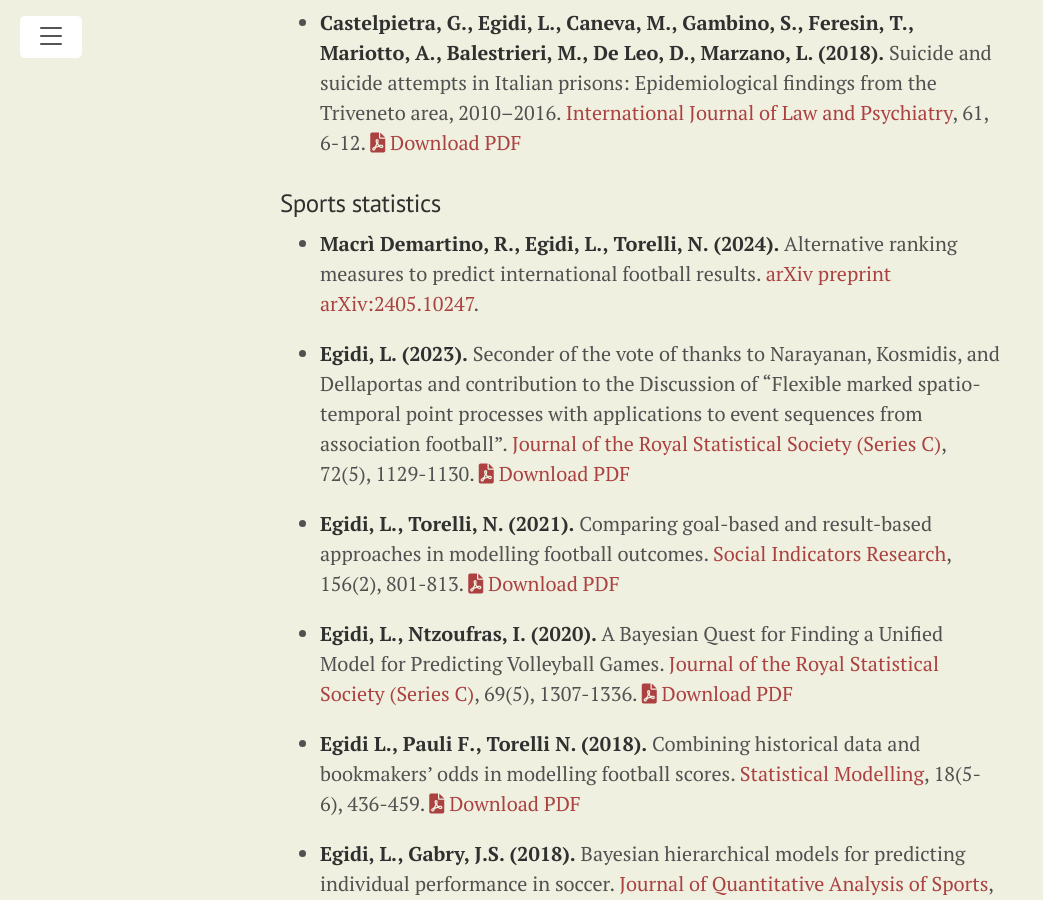
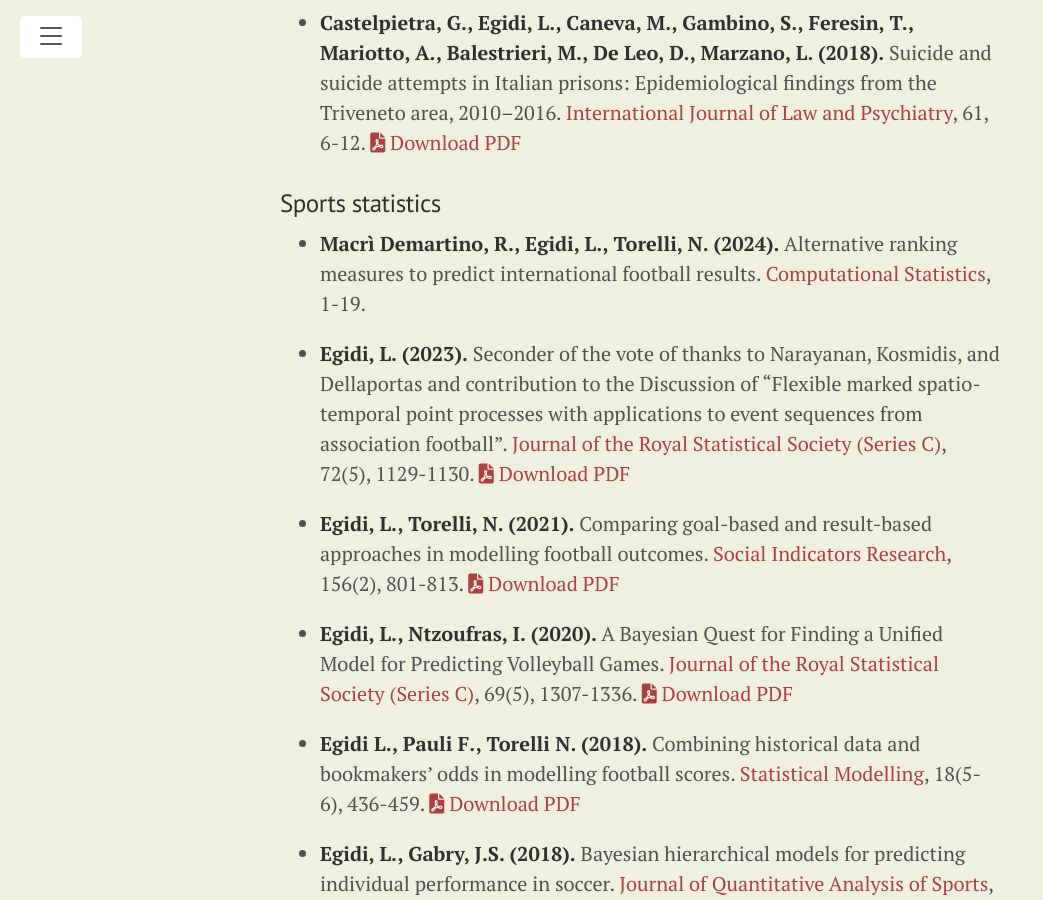
Before and after one commit to LeoEgidi/leoegidi.github.io, a Jekyll site: the page built from publications.md, in a window 1280 px wide and 900 px high, scrolled down 1696 px. Shown: the whole window, without its empty margins (0-1043 px from the left). Built offline with Jekyll 4.4.1, drawn with Linux system fonts in a browser that asks for light colours; Markdown is read by kramdown in place of the engine named in the settings.

Commit message:
add dertails

```diff
--- a/publications.md
+++ b/publications.md
@@ -75,7 +75,7 @@ desciption: "List of academic publications of Leonardo Egidi"
 
 ### Sports statistics
 
-- **Macrì Demartino, R., Egidi, L., Torelli, N. (2024).** Alternative ranking measures to predict international football results. [arXiv preprint arXiv:2405.10247](https://arxiv.org/html/2405.10247v1){:target="_blank" rel="noopener noreferrer"}.
+- **Macrì Demartino, R., Egidi, L., Torelli, N. (2024).** Alternative ranking measures to predict international football results. [Computational Statistics](https://link.springer.com/article/10.1007/s00180-024-01585-z){:target="_blank" rel="noopener noreferrer"}, 1-19.
 
 - **Egidi, L. (2023).** Seconder of the vote of thanks to Narayanan, Kosmidis, and Dellaportas and contribution to the Discussion of "Flexible marked spatio-temporal point processes with applications to event sequences from association football". [Journal of the Royal Statistical Society (Series C)](https://rss.onlinelibrary.wiley.com/journal/14679876){:target="_blank" rel="noopener noreferrer"}, 72(5), 1129-1130.
 <a href="{{ '/paper/discussion_paper.pdf' | relative_url }}" target="_blank">
```
Also changed, not shown: students.md (+2 -1 lines).
